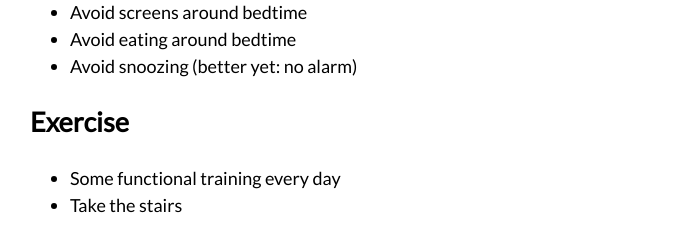
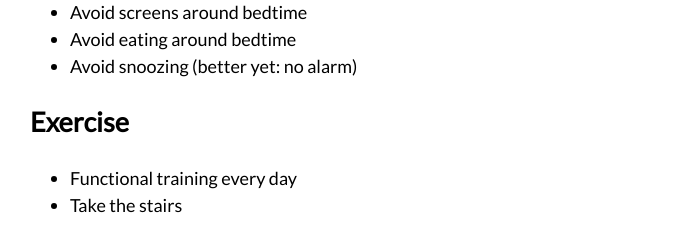
Before and after one commit to alexbensimon/personal-website, a Next.js app: page /thoughts/guidelines in a window 1280 px wide. Shown: the part 937-1186 px from the top of the page, without its empty margins (295-970 px from the left). Built offline with nearby package versions, Linux system fonts and the light colour scheme; a web font is replaced by a local one.

Commit message:
Fix wording

```diff
--- a/pages/thoughts/guidelines.tsx
+++ b/pages/thoughts/guidelines.tsx
@@ -48,7 +48,7 @@ const Guidelines = () => (
       </ul>
       <h2>Exercise</h2>
       <ul>
-        <li>Some functional training every day</li>
+        <li>Functional training every day</li>
         <li>Take the stairs</li>
       </ul>
       <h2>Nutrition</h2>
```
